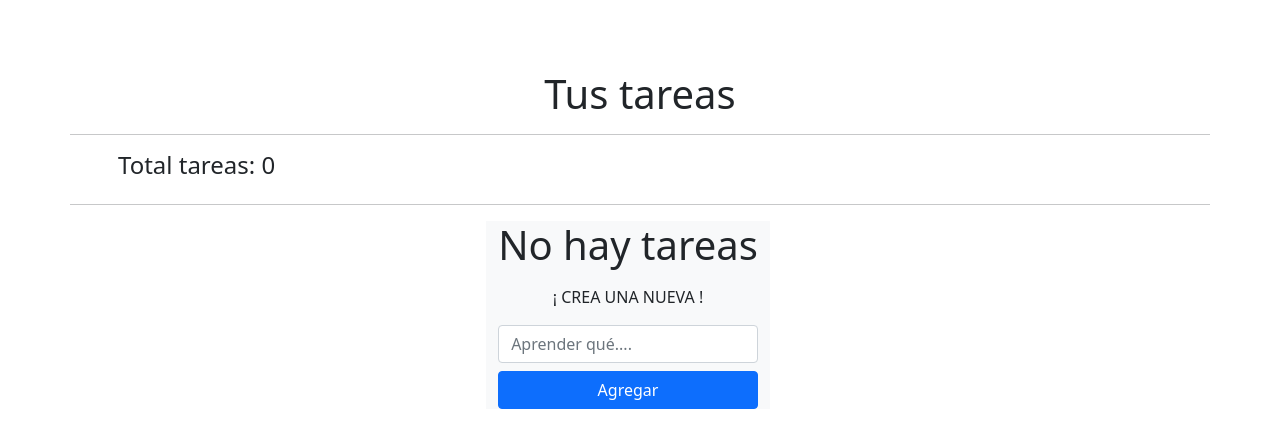
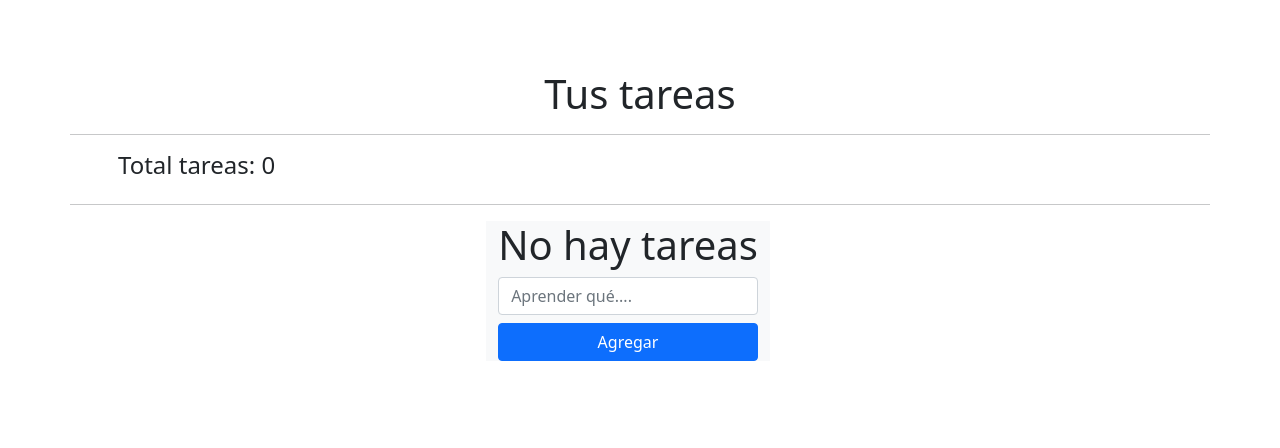
Before and after one commit to MendietaSergio/Tareas, a React (Create React App) app: page / in a window 1280 px wide. Shown: the top 448 px of the page. Built offline with nearby package versions, Linux system fonts and the light colour scheme.

Commit message:
añade cambios en title

```diff
--- a/src/components/Title.js
+++ b/src/components/Title.js
@@ -1,12 +1,9 @@
 import React from 'react'
 
-export const Title = ({title,subTitle}) => {
+export const Title = ({title, className}) => {
     return (
         <div>
-            <h1 className='text-left'>{title}</h1>
-            <div className='text-center text-uppercase my-3'>
-            <span>{subTitle}</span>
-            </div>
+            <h1 className={className}>{title}</h1>
         </div>
     )
 }
```
